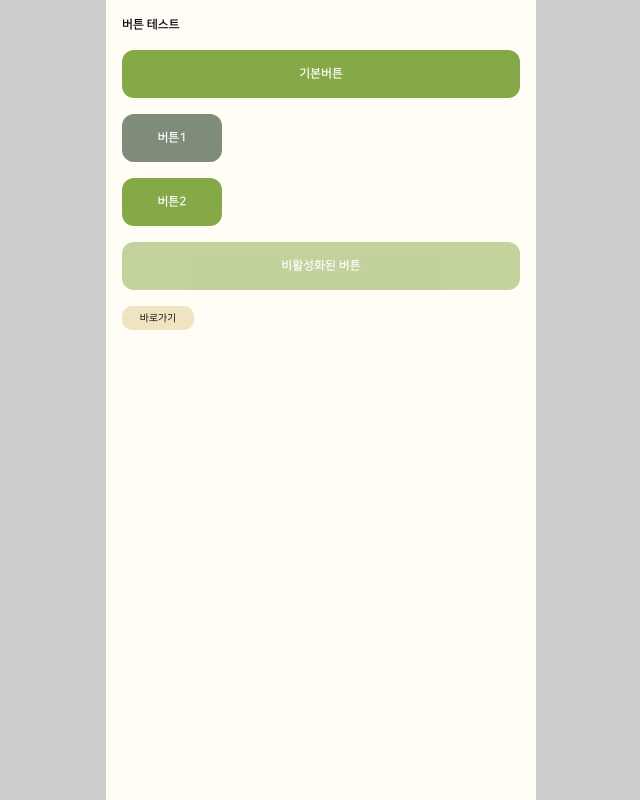
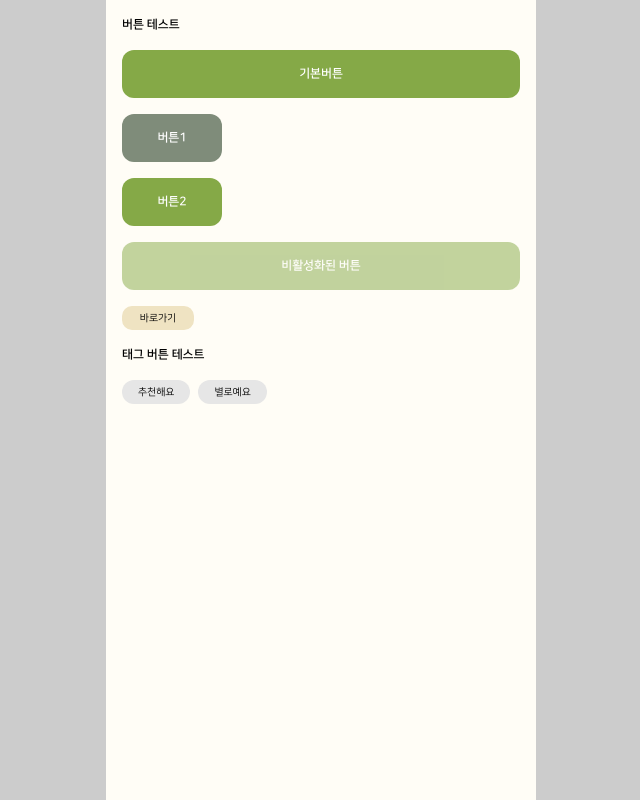
Before and after one commit to SoomTeum/frontend, a React (Vite) app: page /button in a window 1280 px wide. Shown: the whole page, without its empty margins (319-959 px from the left). Built offline with nearby package versions, Linux system fonts and the light colour scheme.

Commit message:
feat: 태그버튼 컴포넌트 구현

```diff
--- /dev/null
+++ b/src/component/common/TagButton/TagButton.styled.ts
@@ -0,0 +1,7 @@
+export const SELECTED_COLOR_CLASS={
+  green: 'bg-mint btn-text-black',
+  red: 'bg-red2 btn-text-black',
+  yellow: 'bg-yellow1 btn-text-black',
+}as const;
+
+export const UNSELECTED_CLASS = 'bg-gray2 btn-text-black';
--- /dev/null
+++ b/src/component/common/TagButton/TagButton.tsx
@@ -0,0 +1,14 @@
+import { cn } from "@/utils/cn";
+import { SELECTED_COLOR_CLASS, UNSELECTED_CLASS } from "./TagButton.styled";
+import type { TagButtonProps } from "./TagButton.types";
+
+export default function TagButton({children, selected, color, onClick}:TagButtonProps){
+  const base = 'px-4 py-1 rounded-full text-caption2 transition-colors';
+  const style = selected ? SELECTED_COLOR_CLASS[color] : UNSELECTED_CLASS;
+
+  return (
+    <button onClick={onClick} className={cn(base, style)}>
+      {children}
+    </button>
+  );
+}
--- a/src/component/index.tsx
+++ b/src/component/index.tsx
@@ -1,3 +1,4 @@
 import Button from "./common/Button/Button";
+import TagButton from "./common/TagButton/TagButton";
 
-export{ Button }
+export{ Button, TagButton }
--- a/src/examples/ButtonTest.tsx
+++ b/src/examples/ButtonTest.tsx
@@ -1,9 +1,18 @@
-import { Button } from "@/component";
+import { Button, TagButton } from "@/component";
+import { useState } from "react";
+
+const options=[
+  {label:'추천해요', color:'green' as const},
+  {label:'별로예요', color:'red' as const},
+];
 
 const ButtonTestPage=()=>{
   const handleClick=()=>{
     alert('버튼 클릭됨');
   }
+
+  const [selected, setSelected]=useState<string|null>(null);
+
   return(
     <div className="flex flex-col min-h-screen bg-beige3 gap-4 p-4">
       <h1 className="text-caption1">버튼 테스트</h1>
@@ -24,6 +33,20 @@ const ButtonTestPage=()=>{
       <Button variant="sm">바로가기</Button>
 
       {/*이외에도 className props으로 조정 가능...*/}
+
+      <h1 className="text-caption1">태그 버튼 테스트</h1>
+      <div className="flex gap-2">
+      {options.map(({ label, color }) => (
+        <TagButton
+          key={label}
+          color={color}
+          selected={selected === label}
+          onClick={() => setSelected(label)}
+        >
+          {label}
+        </TagButton>
+      ))}
+    </div>
     </div>
   )
 }
--- a/src/index.css
+++ b/src/index.css
@@ -159,6 +159,9 @@
   .bg-gray2 {
     background-color: var(--color-gray2);
   }
+  .bg-mint{
+    background-color: var(--color-mint);
+  }
 
   /* border */
   .border-green3 {
```
Also changed, not shown: src/component/common/TagButton/TagButton.types.ts (added, +8 -0 lines).
